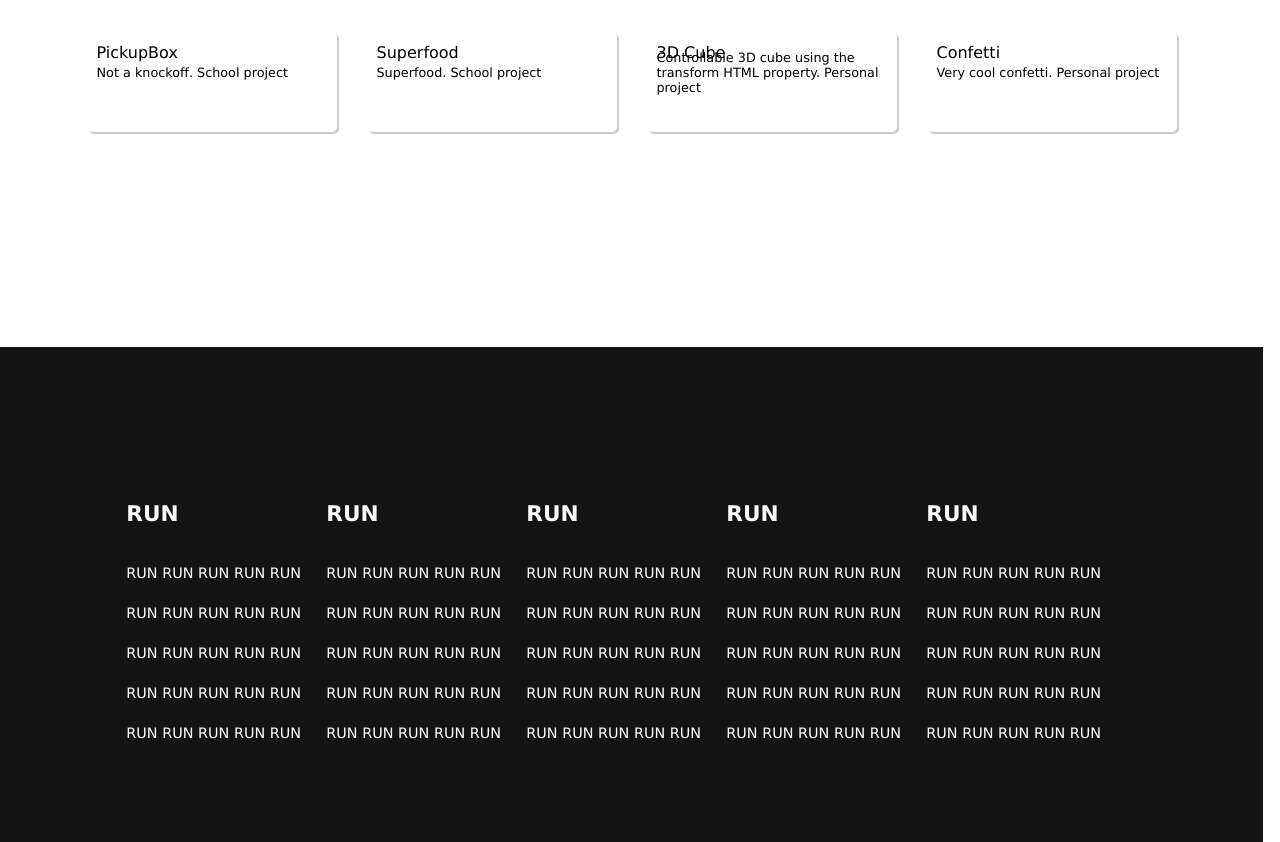
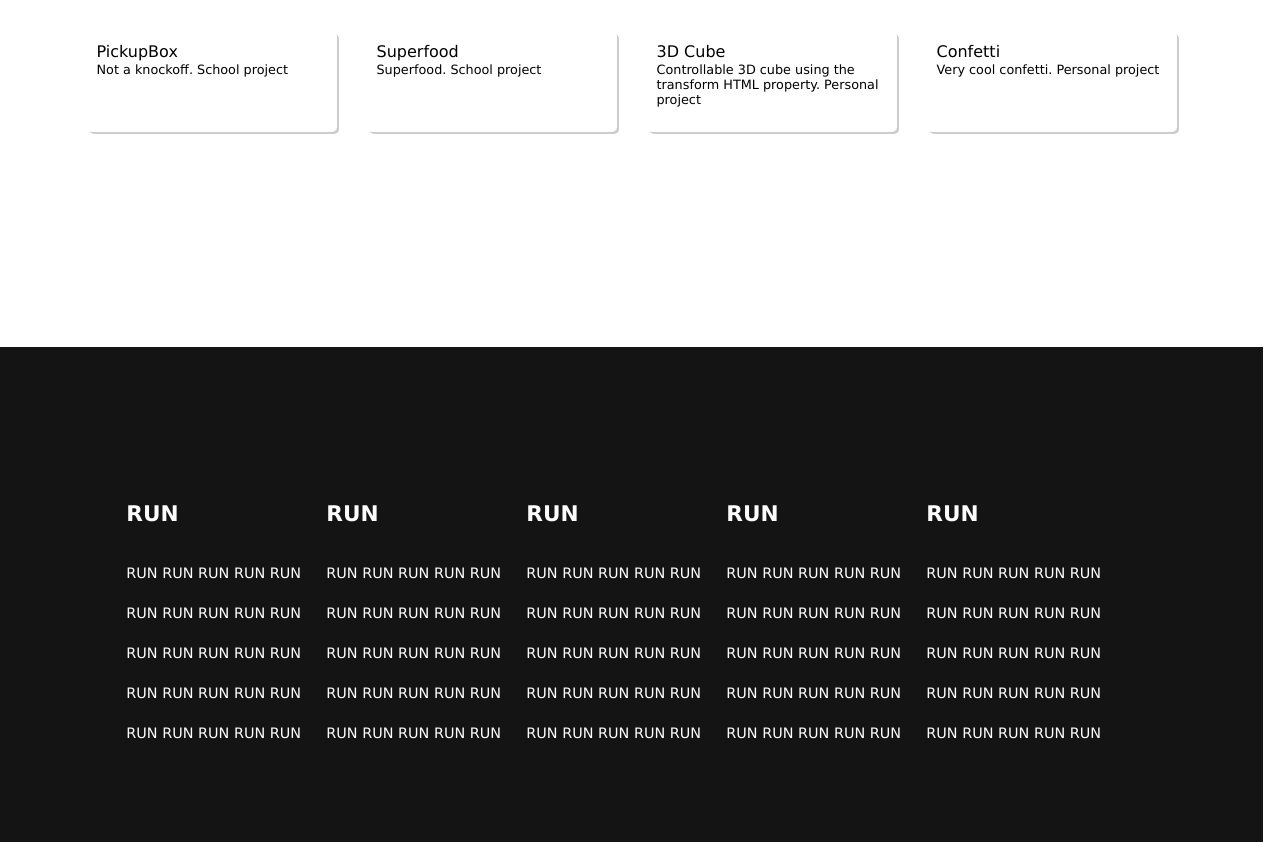
Before and after one commit to SolidXYZ/solidxyz.github.io, a plain HTML site: page index.html in a window 1280 px wide. Shown: the part 983-1825 px from the top of the page. Drawn offline with Linux system fonts and the light colour scheme.

Commit message:
Update index.css

```diff
--- a/front_page/CSS/index.css
+++ b/front_page/CSS/index.css
@@ -532,17 +532,18 @@ body {
     display: flex;
     flex-direction: row;
     justify-content: left;
-    align-items: center;
+    align-items: flex-start;
     width: 100%;
-    height: 25%;
     font-family: Verdana;
 }
 
 .scroller_websites_website_title {
+    height: 25%;
     font-size: 100%;
 }
 
 .scroller_websites_website_description {
+    height: 75%;
     font-size: 80%;
 }
 
```
